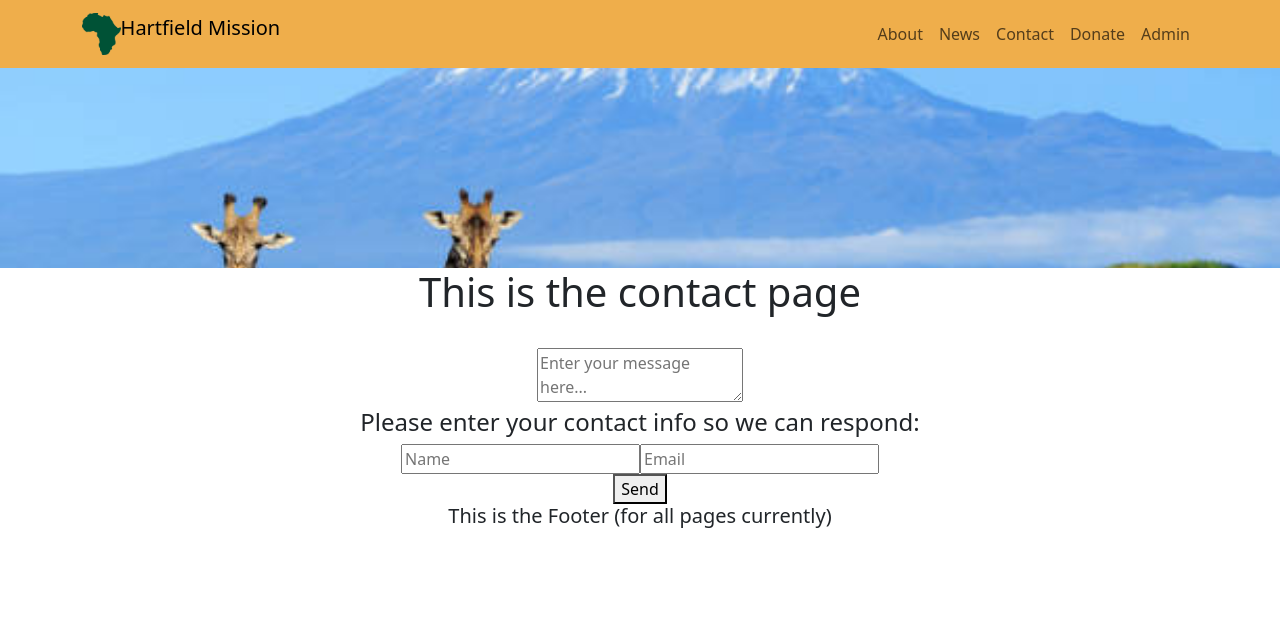
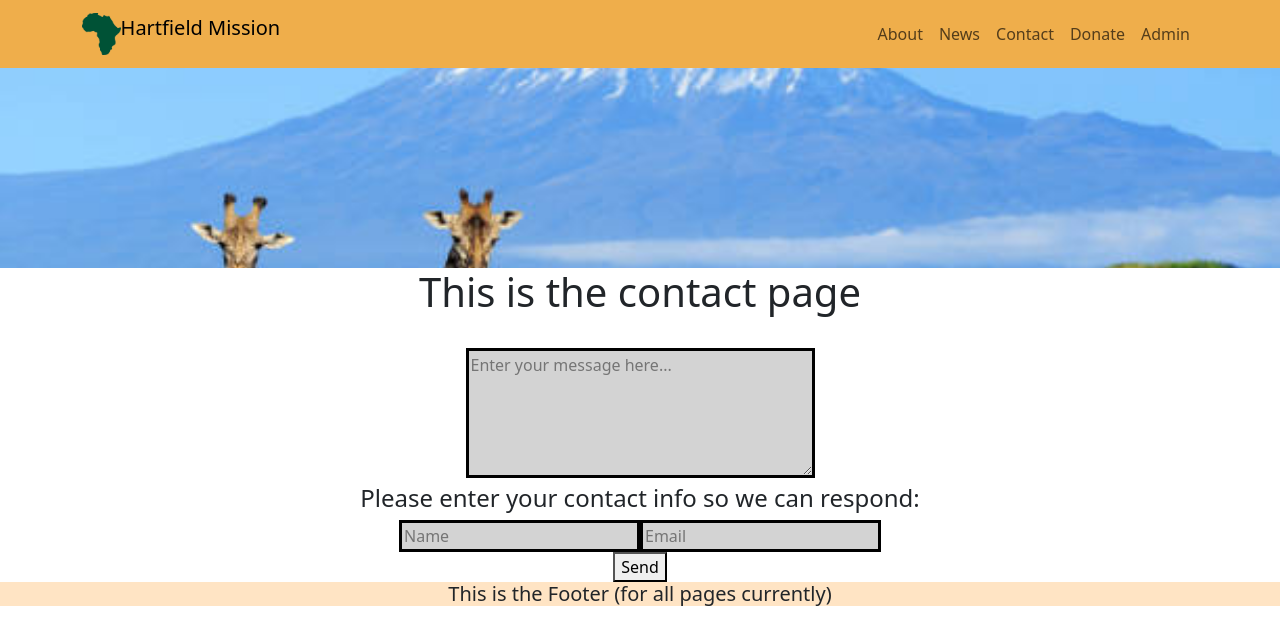
Before and after one commit to StephenHartfield/hartfield-mission, a React (Create React App) app: page /contact in a window 1280 px wide. Shown: the top 644 px of the page. Built offline with nearby package versions, Linux system fonts and the light colour scheme; no server answers.

Commit message:
minor css to other pages, adjusted paragraph display with images in news page

```diff
--- /dev/null
+++ b/src/components/Footer.css
@@ -0,0 +1,3 @@
+.footerbackdrop {
+    background-color: bisque;
+}
--- a/src/components/Footer.js
+++ b/src/components/Footer.js
@@ -1,9 +1,10 @@
 import React from 'react';
+import "./Footer.css";
 
 function Footer() {
     return (
         <div>
-            <h5>This is the Footer (for all pages currently)</h5>
+            <h5 className='footerbackdrop'>This is the Footer (for all pages currently)</h5>
         </div>
     )
 }
--- a/src/routes/About.js
+++ b/src/routes/About.js
@@ -6,6 +6,10 @@ function About() {
         <div>
             <h1 className='animate__animated animate__bounceIn'>This is the about page</h1>
             <p>(insert blurb about who Steven and Ellen Hartfield are, what their goals are for Kenya, and what they hope to accomplish through this website.)</p>
+            <p>Lorem ipsum dolor sit amet, consectetur adipiscing elit, sed do eiusmod tempor incididunt ut labore et dolore magna aliqua. Ut enim ad minim
+                veniam, quis nostrud exercitation ullamco laboris nisi ut aliquip ex ea commodo consequat. Duis aute irure dolor in reprehenderit in voluptate
+                velit esse cillum dolore eu fugiat nulla pariatur. Excepteur sint occaecat cupidatat non proident, sunt in culpa qui officia deserunt mollit
+                anim id est laborum.</p>
         </div>
     )
 }
--- /dev/null
+++ b/src/routes/Contact.css
@@ -0,0 +1,4 @@
+.contactinput {
+    background-color: lightgray;
+    border: 3px solid black;
+}
--- a/src/routes/Contact.js
+++ b/src/routes/Contact.js
@@ -1,5 +1,6 @@
 import React from 'react'
 import 'animate.css/animate.css'
+import './Contact.css'
 
 
 function Contact() {
@@ -7,11 +8,11 @@ function Contact() {
         <div>
             <h1 className='animate__animated animate__bounceIn'>This is the contact page</h1>
             <br></br>
-            <textarea name='contactBody' placeholder="Enter your message here..."></textarea>
+            <textarea name='contactBody' className="contactinput" placeholder="Enter your message here..." rows="5" cols="35"></textarea>
             <br></br>
             <h4>Please enter your contact info so we can respond:</h4>
-            <input type="text" placeholder="Name"></input>
-            <input type="email" placeholder="Email"></input>
+            <input type="text" placeholder="Name" className='contactinput'></input>
+            <input type="email" placeholder="Email" className='contactinput'></input>
             <br></br>
             <button type="submit">Send</button>
         </div>
--- a/src/routes/News.js
+++ b/src/routes/News.js
@@ -319,8 +319,8 @@ function News({ user, storagePath }) {
                     <>
                         {newsData && newsData.map((g, idx) => (
                             <div key={g.title + idx}><div className="title">{g.title}</div><br />
-                                <div style={{ display: "flex", justifyContent: "center", alignItems: "center", flexDirection: g.configuration === "2" ? "row" : "row-reverse" }}>
-                                    <div style={{ margin: "0 10%", width: "70%", display: g.configuration === "3" ? "none" : "block" }} className="paragraph">{g.paragraphs && g.paragraphs.map((p, index) => (<p key={"p" + index}>{p}</p>))}</div>
+                                <div style={{ display: "flex" , justifyContent: "center", alignItems: "center", flexDirection: g.configuration === "2" ? "row" : "row-reverse" }}>
+                                    <div style={{ margin: g.configuration === "1" ? "0 1% 0 10%" : g.configuration === "2" ? "0 10% 0 1%" : "0 10%", width: "50%", display: g.configuration === "3" ? "none" : "block" }} className="paragraph">{g.paragraphs && g.paragraphs.map((p, index) => (<p key={"p" + index}>{p}</p>))}</div>
                                     <div style={{ margin: "0 10%", width: "20%", display: g.configuration === "4" ? "none" : "block" }}>
                                         <img src={g.image} width="100%" height="100%" alt=''></img>
                                     </div>
```
